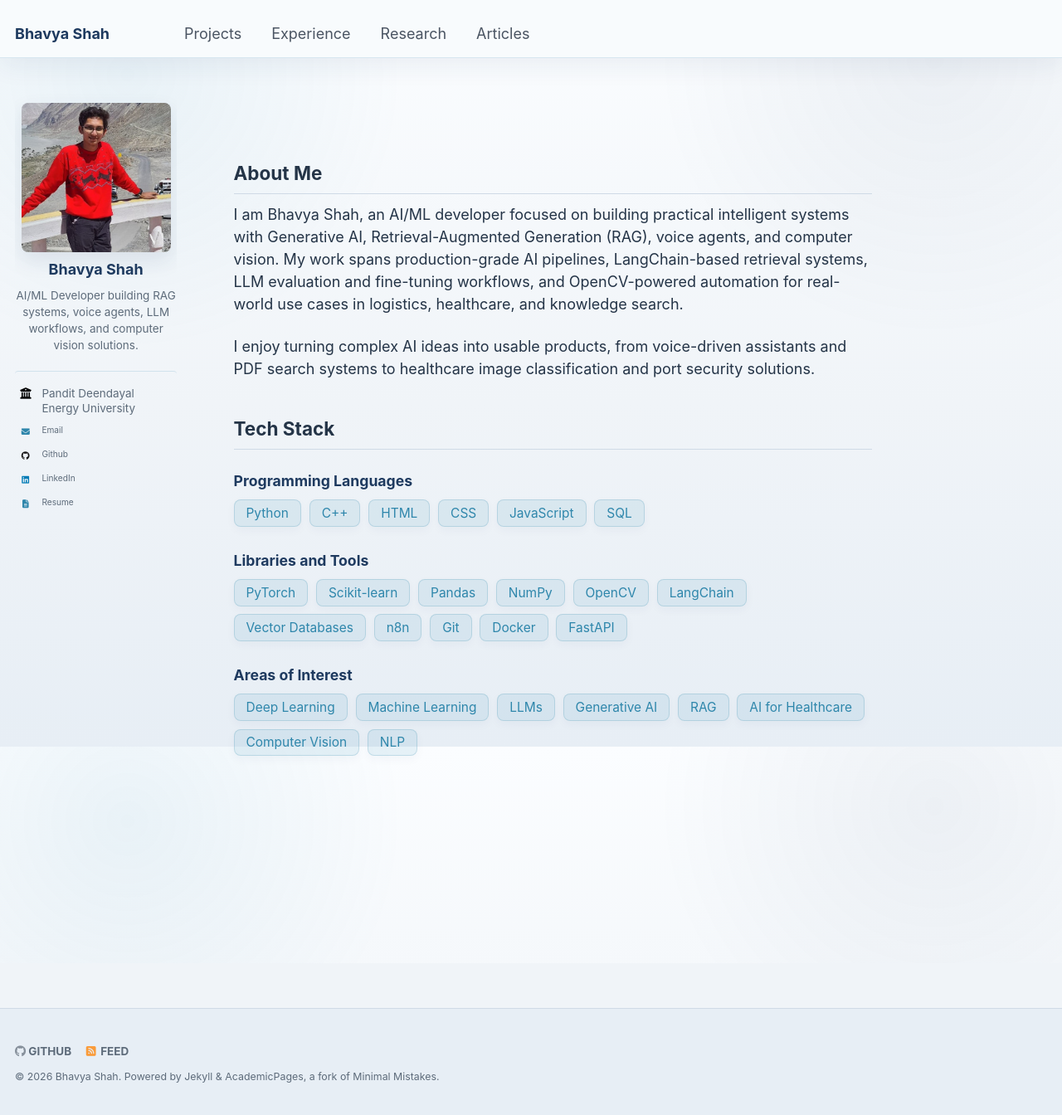
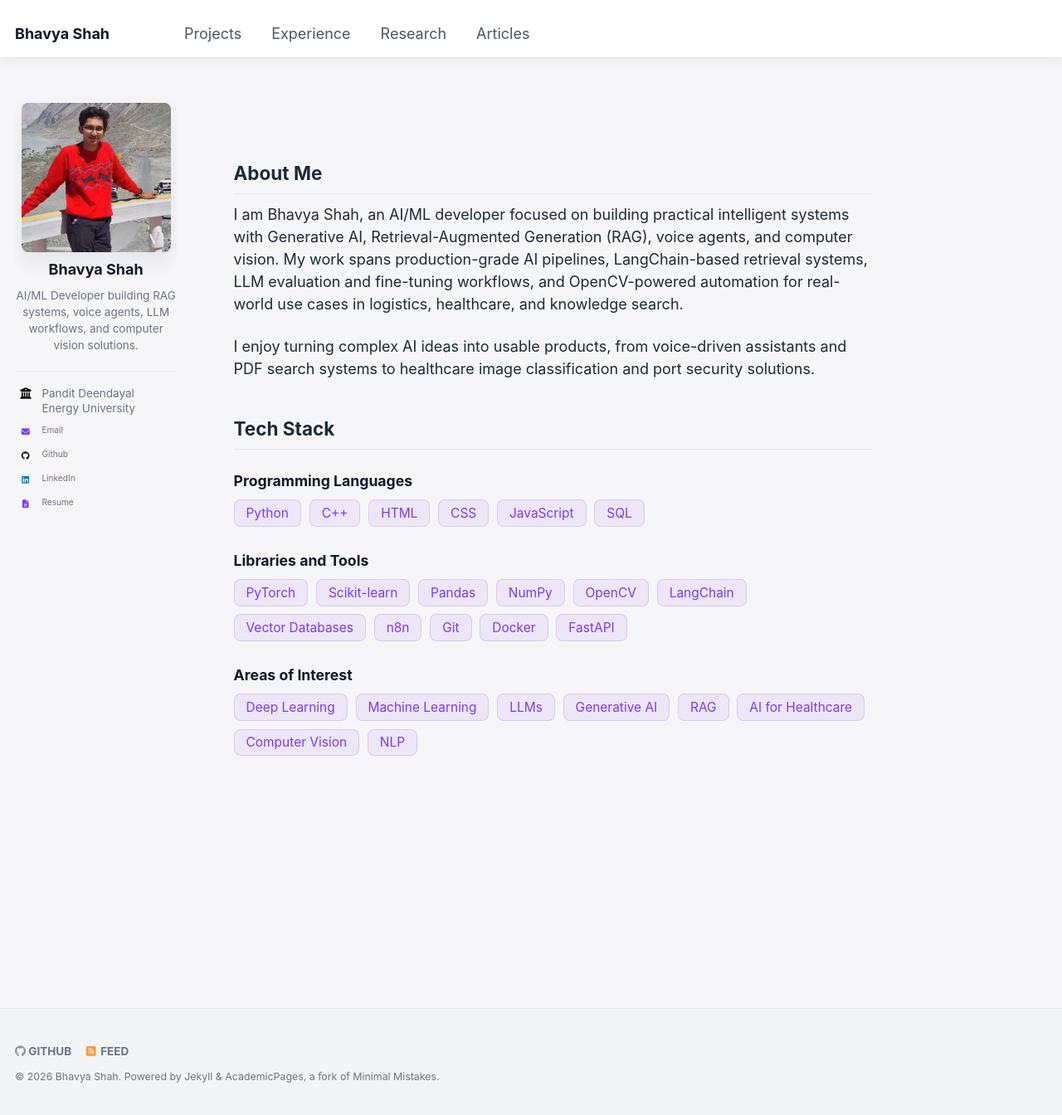
Before and after one commit to B3CODER/B3CODER.github.io, a Jekyll site: the page built from _pages/about.md, in a window 1280 px wide and 1344 px high. Shown: the whole window at 83% size. Built offline with Jekyll 4.4.1, drawn with Linux system fonts in a browser that asks for light colours.

Commit message:
Use clean light purple portfolio theme

```diff
--- a/_sass/_professional-theme.scss
+++ b/_sass/_professional-theme.scss
@@ -4,19 +4,13 @@
 
 body {
   background-color: $background-color;
-  background-image:
-    radial-gradient(circle at 12% 10%, rgba(46, 134, 171, 0.08), transparent 24%),
-    radial-gradient(circle at 88% 8%, rgba(30, 58, 95, 0.06), transparent 24%),
-    linear-gradient(180deg, #fbfdff 0%, $background-color 54%, #e7eef5 100%);
-  background-position: center top, center top, center top;
-  background-size: auto, auto, auto;
-  background-attachment: fixed;
+  background-image: none;
 }
 
 .masthead {
-  background: rgba(248, 251, 253, 0.96);
-  border-bottom-color: rgba(46, 134, 171, 0.16);
-  box-shadow: 0 10px 30px rgba(30, 58, 95, 0.07);
+  background: $body-color;
+  border-bottom-color: $border-color;
+  box-shadow: 0 4px 14px rgba(17, 24, 39, 0.05);
 }
 
 .masthead__menu-item--lg a {
@@ -100,10 +94,10 @@ body {
   color: $primary-color;
   font-size: 0.86em;
   line-height: 1;
-  background: rgba(46, 134, 171, 0.1);
-  border: 1px solid rgba(46, 134, 171, 0.2);
+  background: rgba(124, 58, 237, 0.08);
+  border: 1px solid rgba(124, 58, 237, 0.18);
   border-radius: 8px;
-  box-shadow: 0 4px 12px rgba(30, 58, 95, 0.04);
+  box-shadow: none;
 }
 
 .project-list {
@@ -120,10 +114,10 @@ body {
   padding: 1.25rem 1.35rem;
   color: $text-color;
   text-decoration: none !important;
-  background: rgba(255, 255, 255, 0.86);
-  border: 1px solid rgba(207, 218, 230, 0.95);
+  background: $body-color;
+  border: 1px solid $border-color;
   border-radius: 8px;
-  box-shadow: 0 14px 34px rgba(30, 58, 95, 0.08);
+  box-shadow: 0 10px 24px rgba(17, 24, 39, 0.06);
   cursor: pointer;
   overflow: hidden;
   position: relative;
@@ -133,8 +127,8 @@ body {
 
   &:hover {
     color: $text-color;
-    border-color: rgba(46, 134, 171, 0.38);
-    box-shadow: 0 24px 54px rgba(30, 58, 95, 0.16);
+    border-color: rgba(124, 58, 237, 0.28);
+    box-shadow: 0 18px 36px rgba(17, 24, 39, 0.1);
     transform: translate(4px, -4px) scale(1.01);
   }
 }
@@ -151,22 +145,22 @@ body {
   position: relative;
   background:
     radial-gradient(circle at center, $body-color 0 30%, transparent 31%),
-    radial-gradient(circle at center, rgba(46, 134, 171, 0.12) 0 52%, transparent 53%),
+    radial-gradient(circle at center, rgba(124, 58, 237, 0.12) 0 52%, transparent 53%),
     $body-color;
-  border: 2px solid rgba(46, 134, 171, 0.3);
+  border: 2px solid rgba(124, 58, 237, 0.24);
   border-radius: 50%;
   box-shadow:
-    0 10px 24px rgba(30, 58, 95, 0.09),
-    inset 0 0 0 8px rgba(46, 134, 171, 0.07);
+    0 10px 24px rgba(17, 24, 39, 0.06),
+    inset 0 0 0 8px rgba(124, 58, 237, 0.06);
   transition: border-color 0.35s ease, box-shadow 0.35s ease,
     transform 2.5s cubic-bezier(0.33, 1, 0.68, 1);
 }
 
 .project-card:hover .project-card__mark {
-  border-color: rgba(46, 134, 171, 0.56);
+  border-color: rgba(124, 58, 237, 0.42);
   box-shadow:
-    0 14px 30px rgba(30, 58, 95, 0.14),
-    inset 0 0 0 8px rgba(46, 134, 171, 0.11);
+    0 14px 30px rgba(17, 24, 39, 0.09),
+    inset 0 0 0 8px rgba(124, 58, 237, 0.1);
   transform: rotate(360deg);
 }
 
@@ -204,17 +198,17 @@ body {
   font-weight: 800;
   line-height: 1;
   white-space: nowrap;
-  background: rgba(46, 134, 171, 0.1);
-  border: 1px solid rgba(46, 134, 171, 0.22);
+  background: rgba(124, 58, 237, 0.08);
+  border: 1px solid rgba(124, 58, 237, 0.2);
   border-radius: 6px;
 }
 
 .project-detail__image {
   width: 100%;
   margin: 0 0 1.4rem;
-  border: 1px solid rgba(207, 218, 230, 0.95);
+  border: 1px solid $border-color;
   border-radius: 8px;
-  box-shadow: 0 18px 42px rgba(30, 58, 95, 0.12);
+  box-shadow: 0 18px 42px rgba(17, 24, 39, 0.08);
 }
 
 .project-tags {
@@ -232,8 +226,8 @@ body {
   color: $primary-color;
   font-size: 0.78em;
   line-height: 1;
-  background: rgba(46, 134, 171, 0.1);
-  border: 1px solid rgba(46, 134, 171, 0.2);
+  background: rgba(124, 58, 237, 0.08);
+  border: 1px solid rgba(124, 58, 237, 0.18);
   border-radius: 8px;
 }
 
@@ -264,7 +258,7 @@ body {
   background: $body-color;
   border: 0;
   border-radius: 8px;
-  box-shadow: 0 10px 24px rgba(30, 58, 95, 0.1);
+  box-shadow: 0 10px 24px rgba(17, 24, 39, 0.08);
   object-fit: cover;
   object-position: center;
 }
@@ -305,7 +299,7 @@ body {
 
   @include breakpoint($large) {
     padding-top: 0.7rem;
-    border-top: 1px solid rgba(46, 134, 171, 0.16);
+    border-top: 1px solid $border-color;
     box-shadow: none;
   }
 }
@@ -335,7 +329,7 @@ body {
 
 .author__urls a:hover {
   color: $primary-color;
-  background: rgba(46, 134, 171, 0.1);
+  background: rgba(124, 58, 237, 0.08);
   text-decoration: none;
 }
 
@@ -351,12 +345,12 @@ body {
   color: $body-color !important;
   background-color: $primary-color;
   border-radius: 6px;
-  box-shadow: 0 8px 18px rgba(46, 134, 171, 0.2);
+  box-shadow: 0 8px 18px rgba(124, 58, 237, 0.2);
   transition: background-color 0.18s ease, box-shadow 0.18s ease, transform 0.18s ease;
 
   &:hover {
     background-color: $link-color-hover;
-    box-shadow: 0 12px 24px rgba(30, 58, 95, 0.2);
+    box-shadow: 0 12px 24px rgba(91, 33, 182, 0.2);
     transform: translateY(-1px);
   }
 
--- a/_sass/_variables.scss
+++ b/_sass/_variables.scss
@@ -55,24 +55,24 @@ $sidebar-link-max-width     : 250px;
    Colors
    ========================================================================== */
 
-$gray                       : #5d6b7a;
-$dark-gray                  : #26384d;
-$darker-gray                : #1e3a5f;
-$light-gray                 : #cfdae6;
-$lighter-gray               : #e7eef5;
+$gray                       : #6b7280;
+$dark-gray                  : #374151;
+$darker-gray                : #111827;
+$light-gray                 : #e5e7eb;
+$lighter-gray               : #f3f4f6;
 
 $body-color                 : #ffffff;
-$background-color           : #f0f4f8;
-$code-background-color      : #e7eef5;
+$background-color           : #f6f6f8;
+$code-background-color      : #f3f4f6;
 $code-background-color-dark : $light-gray;
-$text-color                 : #243447;
-$border-color               : #cfdae6;
+$text-color                 : #1f2937;
+$border-color               : #e5e7eb;
 
-$primary-color              : #2e86ab;
+$primary-color              : #7c3aed;
 $success-color              : #62c462;
 $warning-color              : #f89406;
 $danger-color               : #ee5f5b;
-$info-color                 : #2e86ab;
+$info-color                 : #7c3aed;
 
 /* brands */
 $behance-color              : #1769FF;
@@ -102,11 +102,11 @@ $xing-color                 : #006567;
 
 
 /* links */
-$link-color                 : #2e86ab;
-$link-color-hover           : #1e3a5f;
-$link-color-visited         : #1e3a5f;
+$link-color                 : #7c3aed;
+$link-color-hover           : #5b21b6;
+$link-color-visited         : #6d28d9;
 $masthead-link-color        : #4b5563;
-$masthead-link-color-hover  : #2e86ab;
+$masthead-link-color-hover  : #7c3aed;
 
 
 /*
```
